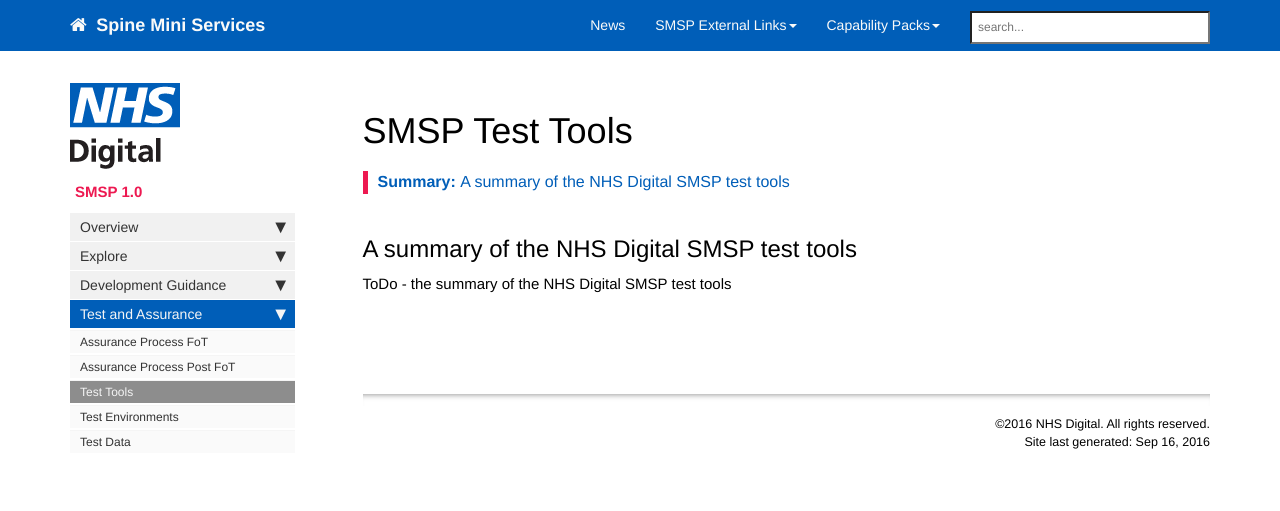
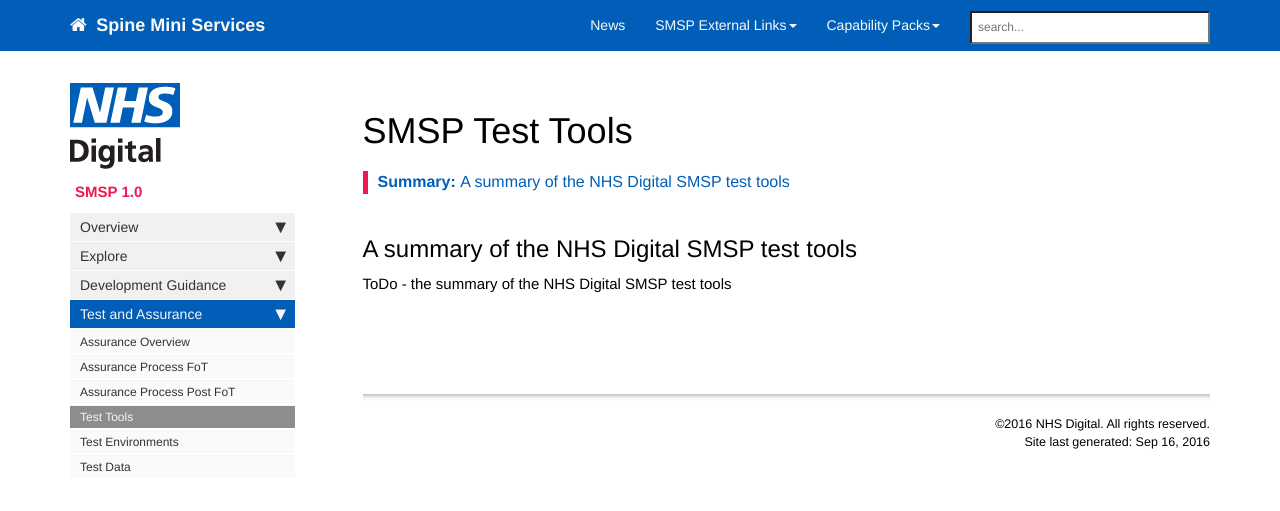
Before and after one commit to dobsonrd/smsp, a Jekyll site: the page built from pages/smsp/smsp_test_tools.md, in a window 1280 px wide. Shown: the top 511 px of the page. Built offline with Jekyll 4.4.1, drawn with Linux system fonts in a browser that asks for light colours; nearby versions of some CDN libraries; comment, search, counter and statistics services are not loaded.

Commit message:
Inclusion of additional assurance section

```diff
--- a/_data/sidebars/mydoc_sidebar.yml
+++ b/_data/sidebars/mydoc_sidebar.yml
@@ -66,6 +66,10 @@ entries:
     output: web, pdf
     folderitems:
 
+    - title: Assurance Overview
+      url: /smsp_assurance_process_fot.html
+      output: web,pdf
+
     - title: Assurance Process FoT
       url: /smsp_assurance_process_fot.html
       output: web,pdf
```
